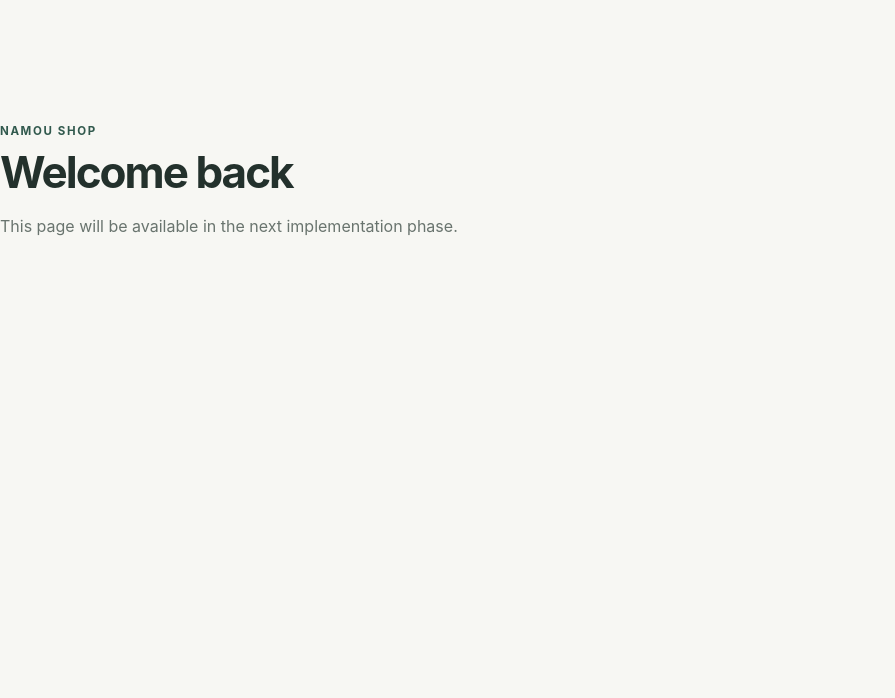
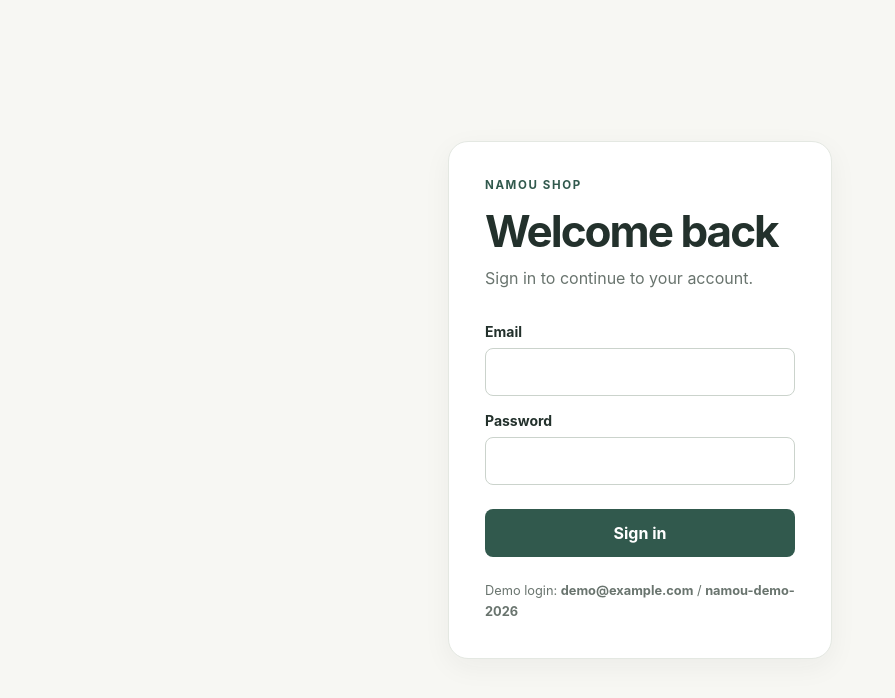
Before and after one commit to ishak-e-george/Namou-Assignment, a React (Vite) app in the folder client/: page /login in a window 1280 px wide. Shown: the top 698 px of the page, without its empty margins (0-895 px from the left). Built offline with nearby package versions, Linux system fonts and the light colour scheme; no server answers.

Commit message:
feat: add client authentication state and guard

```diff
--- a/client/package.json
+++ b/client/package.json
@@ -4,7 +4,7 @@
   "private": true,
   "type": "module",
   "scripts": {
-    "dev": "vite --host 0.0.0.0",
+    "dev": "vite",
     "build": "vite build",
     "test": "vitest run",
     "typecheck": "tsc -b"
--- a/client/src/App.tsx
+++ b/client/src/App.tsx
@@ -1,11 +1,37 @@
-import { QueryClient, QueryClientProvider } from '@tanstack/react-query';
+import { MutationCache, QueryCache, QueryClient, QueryClientProvider } from '@tanstack/react-query';
 import { RouterProvider } from 'react-router-dom';
+import { HttpError } from './api/http.js';
+import { AuthProvider } from './features/auth/AuthProvider.js';
 import { router } from './router.js';
 
-const queryClient = new QueryClient({
+const authMeKey = ['auth', 'me'] as const;
+let queryClient: QueryClient;
+
+function clearSessionOnUnauthorized(error: unknown) {
+  if (!(error instanceof HttpError) || error.status !== 401) return;
+  queryClient.clear();
+  queryClient.setQueryData(authMeKey, { user: null });
+}
+
+queryClient = new QueryClient({
+  queryCache: new QueryCache({
+    onError: (error, query) => {
+      if (query.queryKey[0] === 'auth') return;
+      clearSessionOnUnauthorized(error);
+    },
+  }),
+  mutationCache: new MutationCache({
+    onError: (error, _variables, _context, mutation) => {
+      const key = mutation.options.mutationKey;
+      if (key?.[0] === 'auth' && key[1] === 'login') return;
+      clearSessionOnUnauthorized(error);
+    },
+  }),
   defaultOptions: { queries: { retry: 1, staleTime: 30_000, refetchOnWindowFocus: false } },
 });
 
 export function App() {
-  return <QueryClientProvider client={queryClient}><RouterProvider router={router} /></QueryClientProvider>;
+  return <QueryClientProvider client={queryClient}>
+    <AuthProvider><RouterProvider router={router} /></AuthProvider>
+  </QueryClientProvider>;
 }
--- /dev/null
+++ b/client/src/api/auth.api.ts
@@ -0,0 +1,15 @@
+import { apiFetch } from './http.js';
+
+export type AuthUser = { id: number; email: string; name: string };
+
+export function login(email: string, password: string): Promise<{ user: AuthUser }> {
+  return apiFetch('/auth/login', { method: 'POST', body: JSON.stringify({ email, password }) });
+}
+
+export function logout(): Promise<void> {
+  return apiFetch('/auth/logout', { method: 'POST' });
+}
+
+export function me(): Promise<{ user: AuthUser }> {
+  return apiFetch('/auth/me');
+}
--- a/client/src/components/Header.tsx
+++ b/client/src/components/Header.tsx
@@ -1,6 +1,20 @@
 import { Link, NavLink } from 'react-router-dom';
+import { useState } from 'react';
+import { useAuth } from '../features/auth/useAuth.js';
 
 export function Header() {
+  const { logout } = useAuth();
+  const [pending, setPending] = useState(false);
+
+  async function handleLogout() {
+    setPending(true);
+    try {
+      await logout();
+    } finally {
+      setPending(false);
+    }
+  }
+
   return (
     <header className="site-header">
       <div className="header-inner">
@@ -9,6 +23,9 @@ export function Header() {
           <NavLink to="/">Shop</NavLink>
           <NavLink to="/wishlist">Wishlist <span className="nav-count">0</span></NavLink>
           <NavLink to="/cart">Cart <span className="nav-count">0</span></NavLink>
+          <button className="header-logout" type="button" onClick={handleLogout} disabled={pending}>
+            {pending ? 'Signing out...' : 'Logout'}
+          </button>
         </nav>
       </div>
     </header>
--- /dev/null
+++ b/client/src/components/Spinner.tsx
@@ -0,0 +1,3 @@
+export function Spinner({ label = 'Loading' }: { label?: string }) {
+  return <div className="spinner-wrap"><span className="spinner" role="status" aria-label={label} /></div>;
+}
--- /dev/null
+++ b/client/src/features/auth/AuthProvider.tsx
@@ -0,0 +1,61 @@
+import { createContext, useContext, useMemo, type ReactNode } from 'react';
+import { useMutation, useQuery, useQueryClient } from '@tanstack/react-query';
+import { HttpError } from '../../api/http.js';
+import * as authApi from '../../api/auth.api.js';
+import type { AuthUser } from '../../api/auth.api.js';
+
+const authMeKey = ['auth', 'me'] as const;
+
+type AuthContextValue = {
+  user: AuthUser | null;
+  isLoading: boolean;
+  login: (email: string, password: string) => Promise<void>;
+  logout: () => Promise<void>;
+};
+
+const AuthContext = createContext<AuthContextValue | null>(null);
+
+export function AuthProvider({ children }: { children: ReactNode }) {
+  const queryClient = useQueryClient();
+  const userQuery = useQuery({
+    queryKey: authMeKey,
+    queryFn: async () => {
+      try {
+        return await authApi.me();
+      } catch (error) {
+        if (error instanceof HttpError && error.status === 401) return { user: null };
+        throw error;
+      }
+    },
+    retry: false,
+  });
+
+  const loginMutation = useMutation({
+    mutationKey: ['auth', 'login'],
+    mutationFn: ({ email, password }: { email: string; password: string }) => authApi.login(email, password),
+    onSuccess: (result) => queryClient.setQueryData(authMeKey, result),
+  });
+  const logoutMutation = useMutation({ mutationKey: ['auth', 'logout'], mutationFn: authApi.logout });
+
+  const value = useMemo<AuthContextValue>(() => ({
+    user: userQuery.data?.user ?? null,
+    isLoading: userQuery.isLoading,
+    login: async (email, password) => { await loginMutation.mutateAsync({ email, password }); },
+    logout: async () => {
+      try {
+        await logoutMutation.mutateAsync();
+      } finally {
+        queryClient.clear();
+        queryClient.setQueryData(authMeKey, { user: null });
+      }
+    },
+  }), [userQuery.data?.user, userQuery.isLoading, loginMutation, logoutMutation, queryClient]);
+
+  return <AuthContext.Provider value={value}>{children}</AuthContext.Provider>;
+}
+
+export function useAuth() {
+  const context = useContext(AuthContext);
+  if (!context) throw new Error('useAuth must be used within AuthProvider');
+  return context;
+}
--- /dev/null
+++ b/client/src/features/auth/LoginPage.module.css
@@ -0,0 +1,68 @@
+.page {
+  min-height: 100svh;
+  display: grid;
+  place-items: center;
+  padding: var(--space-4);
+}
+
+.card {
+  width: min(100%, 24rem);
+  padding: clamp(1.5rem, 7vw, 2.25rem);
+  border: 1px solid var(--color-line);
+  border-radius: var(--radius-lg);
+  background: var(--color-surface);
+  box-shadow: var(--shadow-card);
+}
+
+.eyebrow {
+  margin: 0 0 var(--space-3);
+  color: var(--color-accent);
+  font-size: .72rem;
+  font-weight: 700;
+  letter-spacing: .14em;
+}
+
+.card h1 {
+  margin: 0;
+  font-size: var(--text-xl);
+  letter-spacing: -.045em;
+}
+
+.intro {
+  margin: var(--space-2) 0 var(--space-8);
+  color: var(--color-muted);
+  line-height: 1.6;
+}
+
+.field { display: grid; gap: var(--space-2); margin-bottom: var(--space-4); }
+.field label { font-size: var(--text-sm); font-weight: 650; }
+.field input {
+  width: 100%;
+  min-height: 48px;
+  padding: .7rem .8rem;
+  border: 1px solid #cbd3cc;
+  border-radius: var(--radius-sm);
+  background: #fff;
+  color: var(--color-ink);
+}
+
+.submit {
+  width: 100%;
+  min-height: 48px;
+  margin-top: var(--space-2);
+  border: 0;
+  border-radius: var(--radius-sm);
+  background: var(--color-accent);
+  color: #fff;
+  font-weight: 650;
+  cursor: pointer;
+}
+.submit:hover:not(:disabled) { background: var(--color-accent-hover); }
+.submit:disabled { cursor: wait; opacity: .72; }
+.error { margin: var(--space-4) 0 0; color: #a32727; font-size: var(--text-sm); line-height: 1.5; }
+.demo { margin: var(--space-6) 0 0; color: var(--color-muted); font-size: .8rem; line-height: 1.6; overflow-wrap: anywhere; }
+
+@media (max-width: 22rem) {
+  .page { padding: var(--space-3); }
+  .card { padding: 1.25rem; }
+}
--- /dev/null
+++ b/client/src/features/auth/ProtectedRoute.tsx
@@ -0,0 +1,12 @@
+import { Navigate, Outlet, useLocation } from 'react-router-dom';
+import { useAuth } from './useAuth.js';
+import { Spinner } from '../../components/Spinner.js';
+
+export function ProtectedRoute() {
+  const { user, isLoading } = useAuth();
+  const location = useLocation();
+
+  if (isLoading) return <Spinner label="Loading your account" />;
+  if (!user) return <Navigate to="/login" replace state={{ from: location }} />;
+  return <Outlet />;
+}
--- /dev/null
+++ b/client/src/features/auth/useAuth.ts
@@ -0,0 +1 @@
+export { useAuth } from './AuthProvider.js';
--- a/client/src/styles/global.css
+++ b/client/src/styles/global.css
@@ -12,9 +12,12 @@ a:focus-visible, button:focus-visible, input:focus-visible { outline: 3px solid
 .main-nav a { min-height: 44px; display: inline-flex; align-items: center; gap: .35rem; color: var(--color-muted); }
 .main-nav a.active { color: var(--color-ink); font-weight: 650; }
 .nav-count { color: var(--color-accent); font-variant-numeric: tabular-nums; }
+.header-logout { min-height: 44px; padding: .45rem .65rem; border: 1px solid var(--color-line); border-radius: var(--radius-sm); background: transparent; color: var(--color-ink); font-size: var(--text-sm); cursor: pointer; }
+.header-logout:disabled { cursor: wait; opacity: .65; }
 .page-shell { width: min(100% - 2rem, var(--container)); margin: 0 auto; padding-block: clamp(2rem, 5vw, 4rem); }
 .placeholder { max-width: 42rem; padding-block: clamp(2rem, 9vw, 7rem); }
 .placeholder h1 { max-width: 38rem; margin: .5rem 0 1rem; font-size: var(--text-xl); letter-spacing: -.045em; line-height: 1.08; }
 .placeholder p:not(.eyebrow) { color: var(--color-muted); line-height: 1.7; }
 .eyebrow { color: var(--color-accent); font-size: .72rem; font-weight: 700; letter-spacing: .14em; }
 @media (min-width: 48rem) { .header-inner, .page-shell { width: min(100% - 3rem, var(--container)); } }
+@media (max-width: 30rem) { .header-inner { gap: .5rem; } .main-nav { gap: .5rem; font-size: .75rem; } .brand { font-size: 1.2rem; } .header-logout { padding-inline: .45rem; font-size: .75rem; } }
```
Also changed, not shown: client/src/router.tsx (+11 -2 lines).
